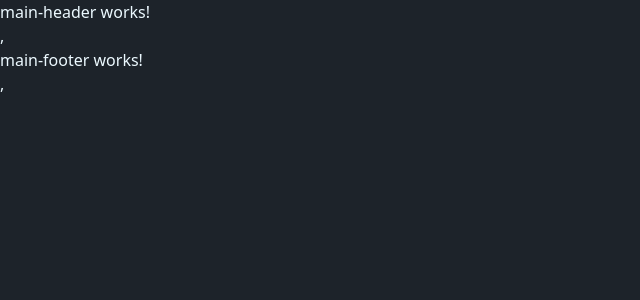
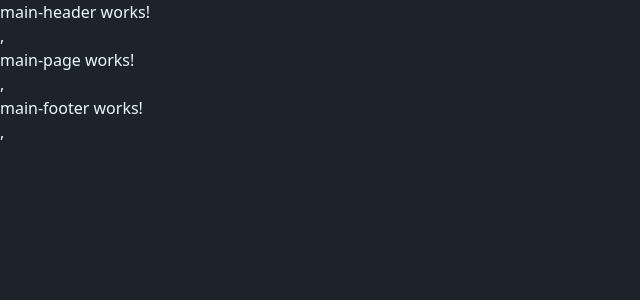
Before and after one commit to cristiancajiaos/hp-app, an Angular app: page /main in a window 1280 px wide. Before the commit this address led to /. Shown: the top 300 px of the page, without its empty margins (0-640 px from the left). Built offline with nearby package versions, Linux system fonts and the light colour scheme.

Commit message:
Creada página MainPage

```diff
--- a/src/app/app.routes.ts
+++ b/src/app/app.routes.ts
@@ -1,3 +1,9 @@
 import { Routes } from '@angular/router';
 
-export const routes: Routes = [];
+export const routes: Routes = [{
+  path: 'main',
+  loadChildren: () => import('./main/main.routes')
+}, {
+  path: '**',
+  redirectTo: '/main'
+}];
--- /dev/null
+++ b/src/app/main/main.routes.ts
@@ -0,0 +1,11 @@
+import { Routes } from '@angular/router';
+import { MainPage } from './pages/main-page/main-page';
+
+export const mainRoutes: Routes = [
+  {
+    path: '',
+    children: [{ path: '', component: MainPage, pathMatch: 'full' }],
+  },
+];
+
+export default mainRoutes;
--- /dev/null
+++ b/src/app/main/pages/main-page/main-page.css
@@ -0,0 +1,3 @@
+:host {
+  display: block;
+}
--- /dev/null
+++ b/src/app/main/pages/main-page/main-page.html
@@ -0,0 +1 @@
+<p>main-page works!</p>,
--- /dev/null
+++ b/src/app/main/pages/main-page/main-page.ts
@@ -0,0 +1,9 @@
+import { Component } from '@angular/core';
+
+@Component({
+  selector: 'app-main-page',
+  imports: [],
+  templateUrl: './main-page.html',
+  styleUrl: './main-page.css',
+})
+export class MainPage {}
```
